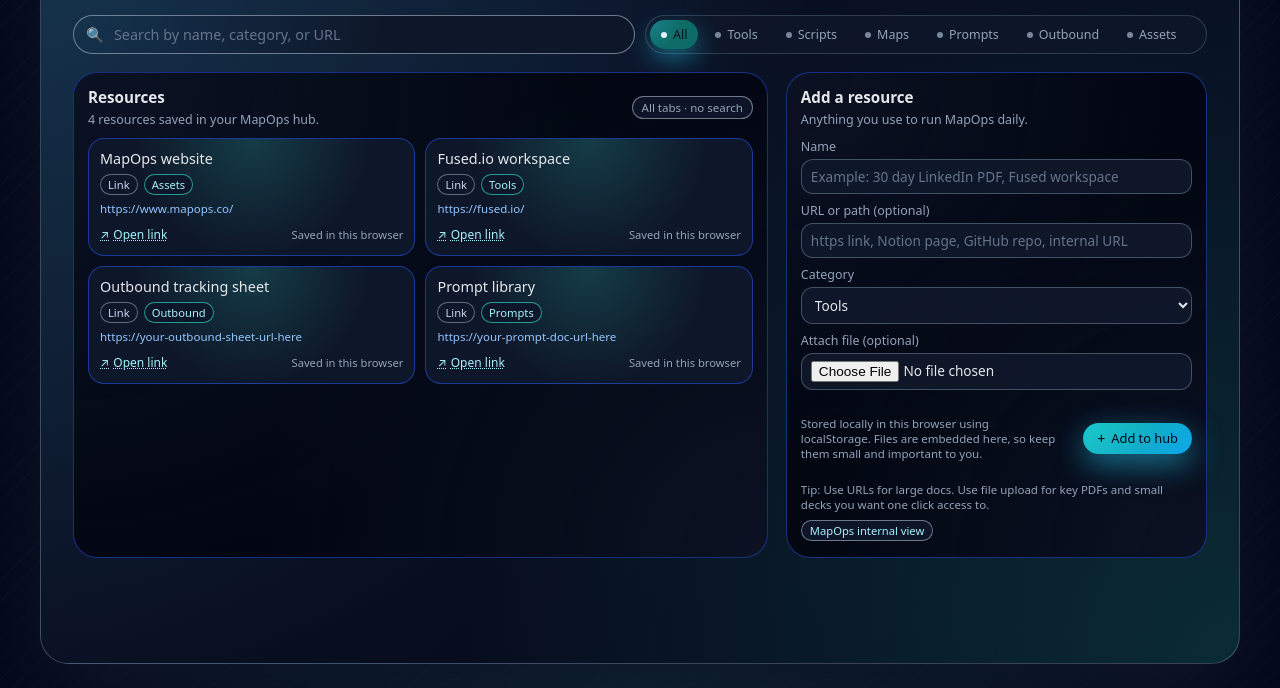
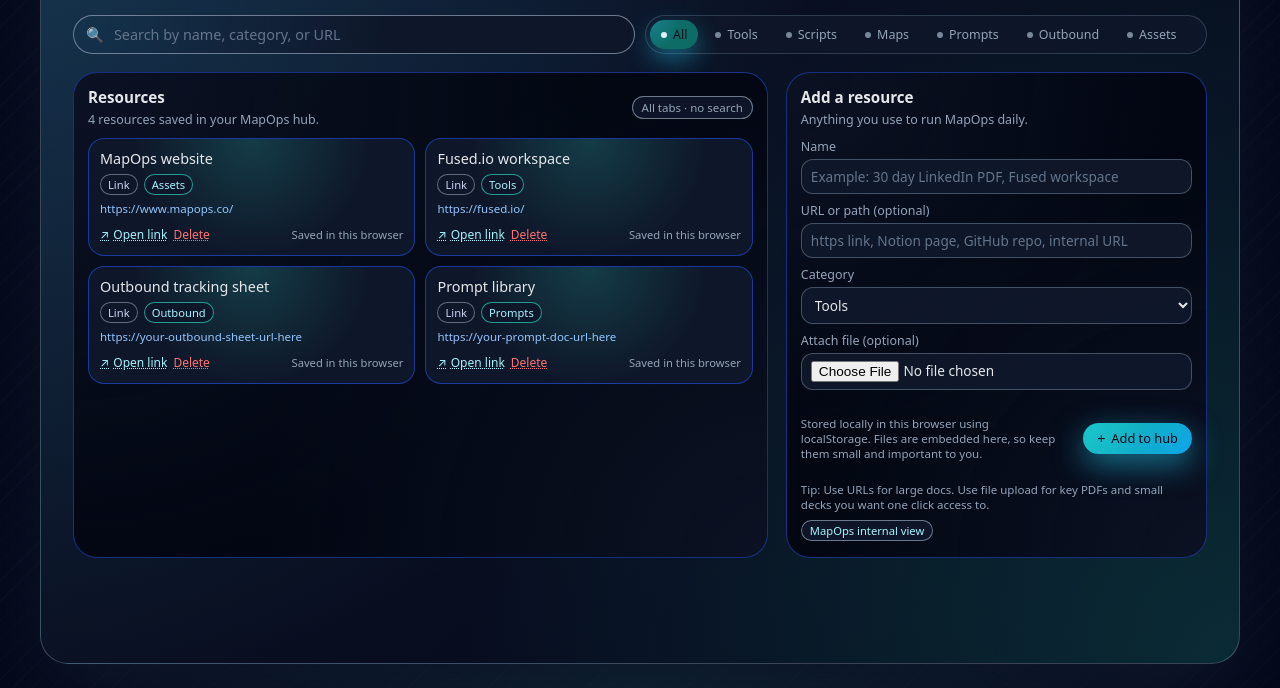
Before and after one commit to EPR-dev/MapOps-Dashboard, a plain HTML site: page index.html in a window 1280 px wide. Shown: the part 112-800 px from the top of the page. Drawn offline with Linux system fonts and the light colour scheme.

Commit message:
Add files via upload

```diff
--- a/index.html
+++ b/index.html
@@ -378,6 +378,17 @@
       display: inline-flex;
       align-items: center;
       gap: 4px;
+      text-decoration: underline;
+      text-decoration-style: dotted;
+    }
+
+    .btn-danger {
+      border: none;
+      background: transparent;
+      color: #f97373;
+      font-size: 0.75rem;
+      cursor: pointer;
+      padding: 0;
       text-decoration: underline;
       text-decoration-style: dotted;
     }
@@ -809,6 +820,18 @@
           leftActions.appendChild(fileBtn);
         }
 
+        const deleteBtn = document.createElement("button");
+        deleteBtn.className = "btn-danger";
+        deleteBtn.type = "button";
+        deleteBtn.textContent = "Delete";
+        deleteBtn.addEventListener("click", (evt) => {
+          evt.stopPropagation();
+          resources = resources.filter((r) => r.id !== item.id);
+          saveResources(resources);
+          renderResources();
+        });
+        leftActions.appendChild(deleteBtn);
+
         actions.appendChild(leftActions);
 
         const metaRight = document.createElement("span");
```
Also changed, not shown: 1 other file.
